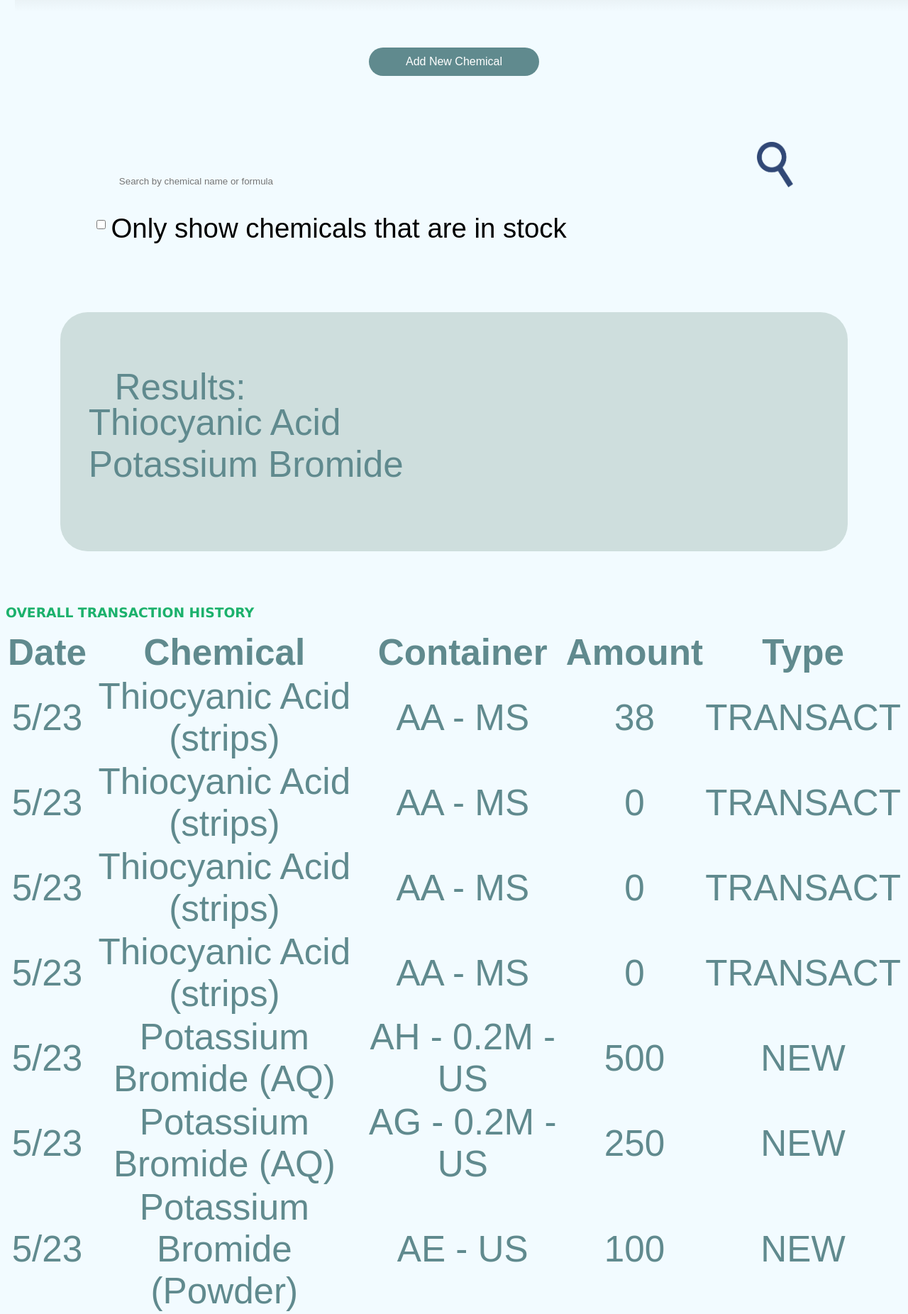
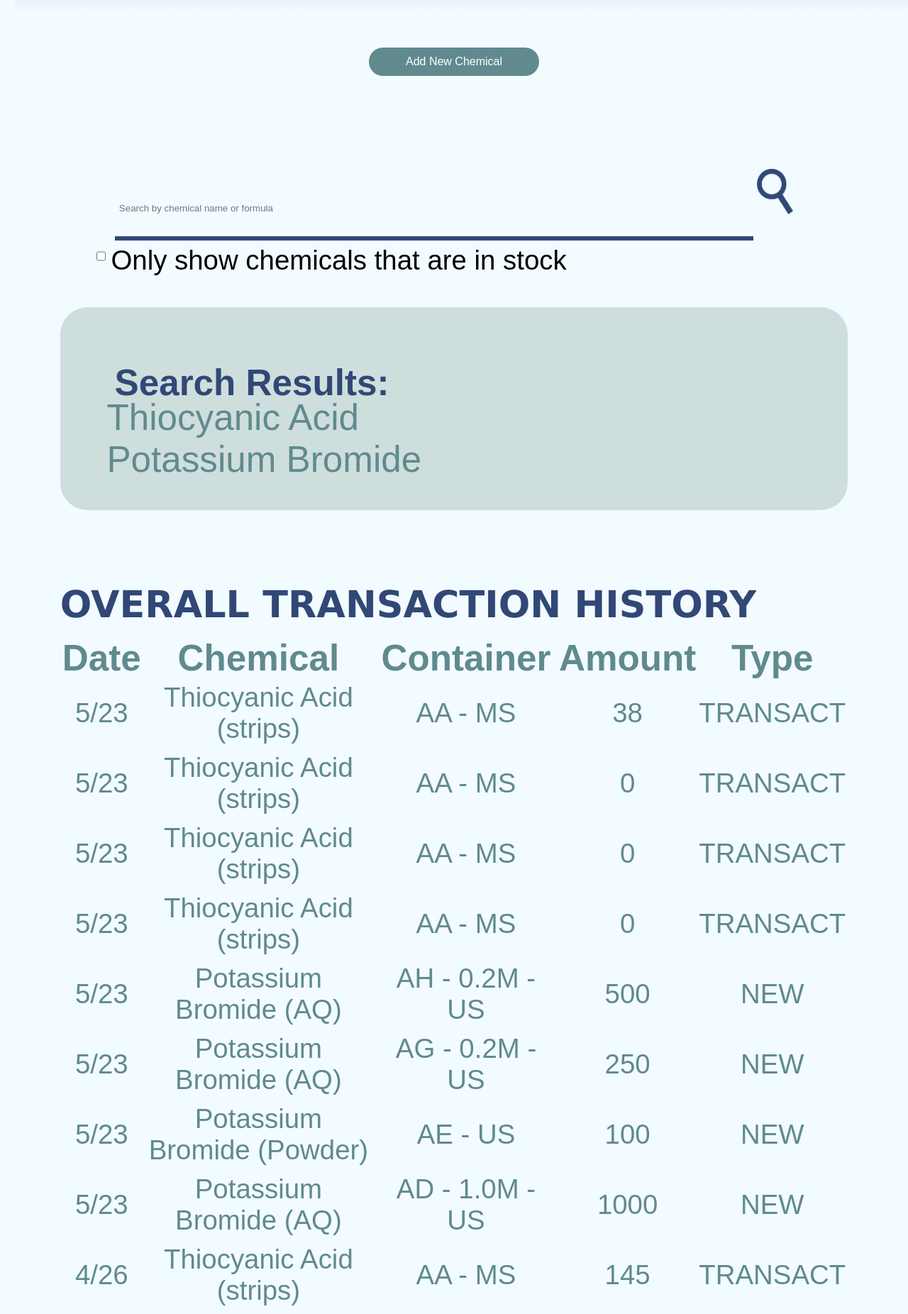
Before and after one commit to EastsidePreparatorySchool/ChemLogs, a Django app: page /chemlogs/chemicalSearch/ in a window 1280 px wide. Shown: the part 145-1997 px from the top of the page at 71% size. Run offline with Django 4.2, Linux system fonts and the light colour scheme; a user stored in the database is signed in; data comes from the database, SQL or seed files in the repository.

Commit message:
main page more or less done

```diff
--- a/Test Django App/mysite/chemlogs/static/chemlogs/style.css
+++ b/Test Django App/mysite/chemlogs/static/chemlogs/style.css
@@ -52,7 +52,7 @@ h2 {
 }
 
 h3 {
-   color: #1cb16c;
+   color: #314876;/*#1cb16c;*/
    font-family: Verdana, Tahoma, sans-serif;
    text-transform: uppercase;
    font-weight: medium;
@@ -61,10 +61,19 @@ h3 {
    margin-bottom: 1vw;
 }
 
-p, p a, td, td a {
+p, p a {
    font-size: 4vw;
    color: #608a8e;
    padding: 0vh;
+   margin: 0vh;
+   text-decoration: none;
+   list-style-type: none;
+}
+
+td, td a {
+   font-size: 3vw;
+   color: #608a8e;
+   padding-bottom: 0.5vh;
    margin: 0vh;
    text-decoration: none;
    list-style-type: none;
@@ -165,15 +174,16 @@ a:link, a:visited, a:hover, a:active{
 
 #searchDiv {
    text-align: center;
-   margin: ;
+   margin: 8vw;
+   margin-bottom: 0vw;
 }
 
-#searchbar {
+#searchbar, #searchbar:focus-visible {
    width: 70vw;
    height: 6vw;
    background-color: #f2fbff;
    border: none;
-   border-bottom: 10vw #314876;
+   border-bottom: 0.5vw solid #314876;
 }
 
 #search {
@@ -192,12 +202,16 @@ label {
 }
 
 #resultTxt {
-   margin-bottom: -2vw;
+   margin: -2vw;
+   color: #314876;
+   font-size: 4vw;
 }
 
 #results {
-   padding: 6vw;
+   padding: 8vw;
+   padding-bottom: 2vw;
    margin: 6vw;
+   margin-top: 2vw;
    background-color: #cededd;
    border-radius: 3vw;
 }
@@ -217,3 +231,9 @@ label {
    overflow: hidden;
    transition: max-height 0.2s ease-out;
 }
+
+#transactTbl {
+   margin: 6vw;
+   margin-top: 8vw;
+   font-size: 3.5vw;
+}
--- a/Test Django App/mysite/chemlogs/templates/chemlogs/chemical.html
+++ b/Test Django App/mysite/chemlogs/templates/chemlogs/chemical.html
@@ -98,7 +98,7 @@
         {% if state_to_delete == state.id %} <!-- this appears below a "delete state" button, after that button was pressed -->
         <p>There is data associated with this state. Are you sure you want to delete "{{state.getInfo}}" and all its data?</p>
         <input type="submit" id="submit" name="delete_state_anyway_{{state.id}}" value="Delete anyway">
-        <input type="submit" id"submit" name="do_nothing" value="Cancel">
+        <input type="submit" id="submit" name="do_nothing" value="Cancel">
         {% endif %}
     </form>
 
--- a/Test Django App/mysite/chemlogs/templates/chemlogs/chemicalSearch.html
+++ b/Test Django App/mysite/chemlogs/templates/chemlogs/chemicalSearch.html
@@ -47,9 +47,9 @@
     <div id="results">
     {% if shown_chemicals %}
     {% if all_shown %}
-    <p id="resultTxt">Results:</p>
+    <h4 id="resultTxt">Search Results:</h4>
     {% else %}
-    <p> Top results:</p>
+    <h4 id="resultTxt"> Top search results:</h4>
     {% endif %}
     <ul>
         {% for chemical in shown_chemicals %}
@@ -63,6 +63,7 @@
     {% endif %}
     </div>
 
+    <div id="transactTbl">
     <h3>Overall Transaction History</h3>
     <table>
         <tr>
@@ -81,7 +82,8 @@
             <td><a href="/chemlogs/transaction/{{action.id}}">{{action.get_type_display}}</a></td><!-- this gets the verbose name of action.type -->
         </tr>
         {% endfor %}
-    </table>
+    </table></div>
+
 </body>
 
 <script src="{% static 'chemlogs/chemScript.js' %}"></script>
```
